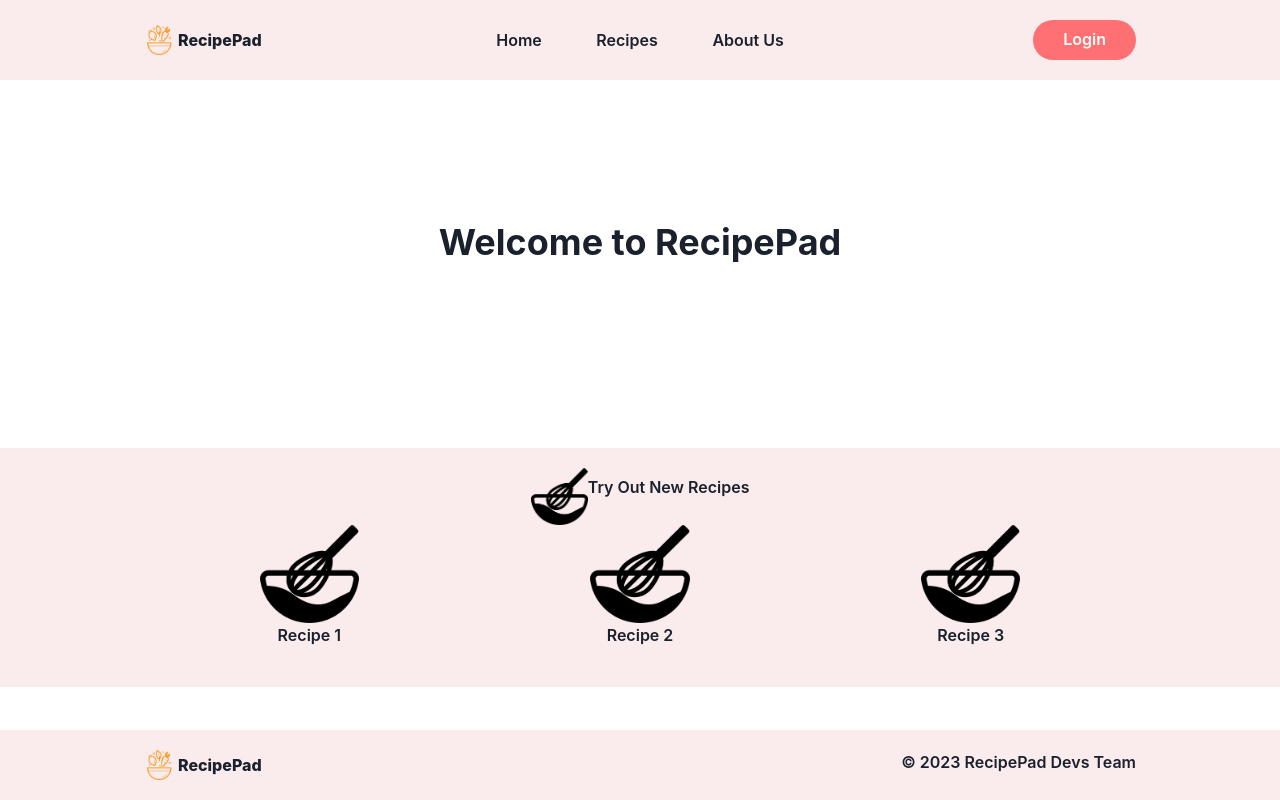
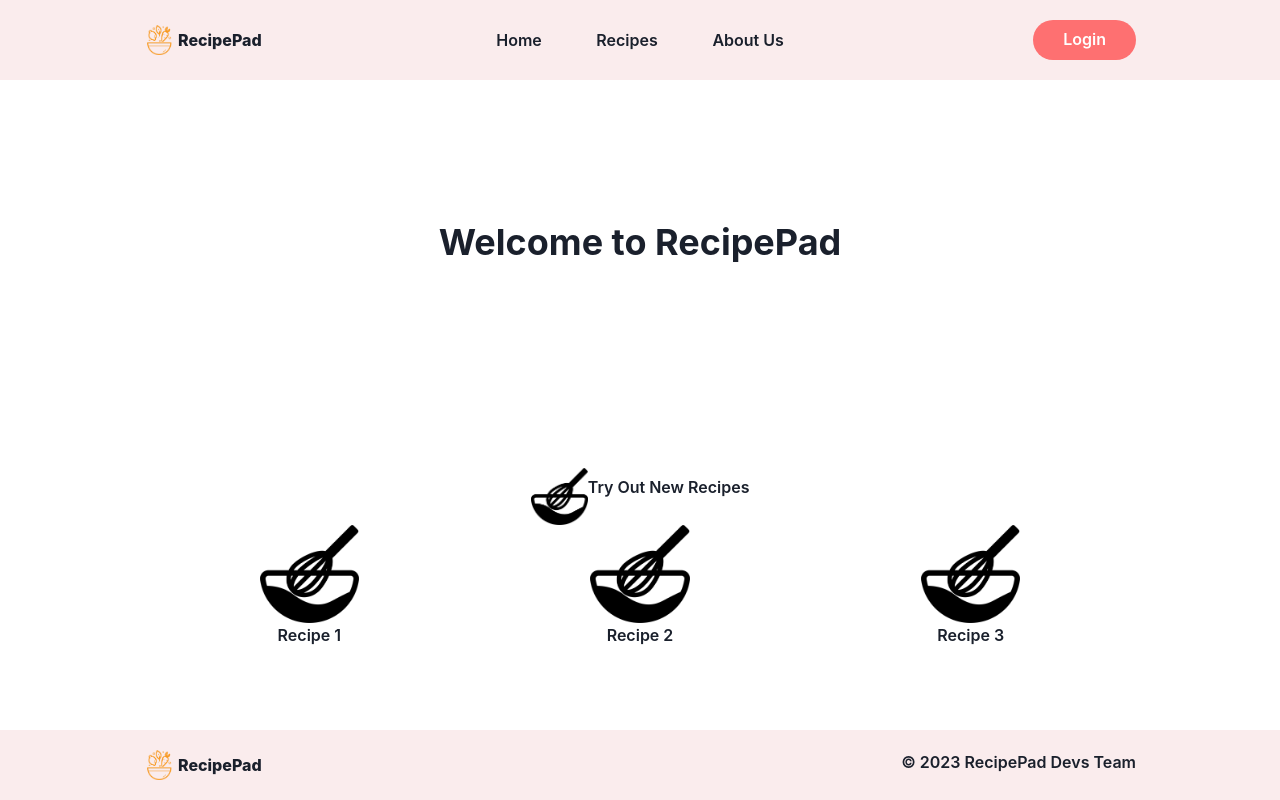
Before and after one commit to monalizadsg/recipe-pad, a React (Vite) app: page / in a window 1280 px wide. Built offline with nearby package versions, Linux system fonts and the light colour scheme.

Commit message:
update RecipeCard component

```diff
--- a/src/components/RecipeCard.jsx
+++ b/src/components/RecipeCard.jsx
@@ -1,14 +1,14 @@
 import { Flex, Text } from "@chakra-ui/react";
 
-function RecipeCard() {
+function RecipeCard({ name, imgUrl }) {
   return (
-    <Flex flex="10%" justifyContent="space-evenly">
-      <Text fontSize="md" fontWeight="semibold">
-        Recipe Image
-      </Text>
-      <Text fontSize="md" fontWeight="semibold">
-        Recipe Name
-      </Text>
+    <Flex flexDirection='column' alignItems='center' mb='20px'>
+      <img
+        src={imgUrl}
+        alt='recipe_bowl'
+        style={{ width: "30%", height: "auto" }}
+      />
+      <Text fontWeight={600}>{name}</Text>
     </Flex>
   );
 }
--- a/src/components/Recipes.jsx
+++ b/src/components/Recipes.jsx
@@ -2,100 +2,48 @@ import { Flex, Text } from "@chakra-ui/react";
 import RecipeCard from "./RecipeCard";
 import recipe_bowl from "../assets/recipe.png";
 
+const recipeData = [
+  {
+    id: 1,
+    name: "Recipe 1",
+    imgUrl: recipe_bowl,
+  },
+  {
+    id: 2,
+    name: "Recipe 2",
+    imgUrl: recipe_bowl,
+  },
+  {
+    id: 3,
+    name: "Recipe 3",
+    imgUrl: recipe_bowl,
+  },
+];
+
 function Recipes() {
   return (
     <Flex
-      flexDirection="column"
-      justifyContent="center"
-      alignItems="center"
-      bgColor="#FAECED"
-      p="20px"
+      flexDirection='column'
+      justifyContent='center'
+      alignItems='center'
+      // bgColor='#FAECED'
+      p='20px'
     >
-      <Flex flexDirection="row" alignItems="center" justifyContent="center">
+      <Flex flexDirection='row' alignItems='center' justifyContent='center'>
         <img
           src={recipe_bowl}
-          alt="recipe_bowl"
+          alt='recipe_bowl'
           style={{ width: "5%", height: "auto" }}
         />
-        <Text fontWeight={600} mb="20px">
+        <Text fontWeight={600} mb='20px'>
           Try Out New Recipes
         </Text>
       </Flex>
-      <Flex w="80%" justifyContent="center">
-        <Flex flexDirection="column" alignItems="center" mb="20px">
-          <img
-            src={recipe_bowl}
-            alt="recipe_bowl"
-            style={{ width: "30%", height: "auto" }}
-          />
-          <Text fontWeight={600}>Recipe 1</Text>
-        </Flex>
-        <Flex flexDirection="column" alignItems="center" mb="20px">
-          <img
-            src={recipe_bowl}
-            alt="recipe_bowl"
-            style={{ width: "30%", height: "auto" }}
-          />
-          <Text fontWeight={600}>Recipe 2</Text>
-        </Flex>
-        <Flex flexDirection="column" alignItems="center" mb="20px">
-          <img
-            src={recipe_bowl}
-            alt="recipe_bowl"
-            style={{ width: "30%", height: "auto" }}
-          />
-          <Text fontWeight={600}>Recipe 3</Text>
-        </Flex>
+      <Flex w='80%' justifyContent='center'>
+        {recipeData.map((item) => (
+          <RecipeCard key={item.id} name={item.name} imgUrl={item.imgUrl} />
+        ))}
       </Flex>
-      {/*<Flex justifyContent="center" alignItems="center" mb="20px">
-
-        <Text fontWeight={600}>Try Out New Recipes</Text>
-      </Flex>
-      <Flex w="80%" justifyContent="center" flexWrap="wrap">
-        <Flex
-          flexDirection="column"
-          alignItems="center"
-          width={{ base: "100%", md: "33%" }}
-          mb="20px"
-        >
-          <img src={recipe_bowl} alt="recipe_bowl" />
-          <Text fontWeight={600}>Recipe 1</Text>
-        </Flex>
-        <Flex
-          flexDirection="column"
-          alignItems="center"
-          width={{ base: "100%", md: "33%" }}
-          mb="20px"
-        >
-          <img src={recipe_bowl} alt="recipe_bowl" />
-          <Text fontWeight={600}>Recipe 2</Text>
-        </Flex>
-        <Flex
-          flexDirection="column"
-          alignItems="center"
-          width={{ base: "100%", md: "33%" }}
-          mb="20px"
-        >
-          <img src={recipe_bowl} alt="recipe_bowl" />
-          <Text fontWeight={600}>Recipe 3</Text>
-        </Flex>
-      </Flex>
-
-      <Flex flex={2} justifyContent="center" mb="20px">
-        <img src={recipe_bowl} alt="recipe_bowl" />
-        <Text fontWeight={600}>Try Out New Recipes</Text>
-      </Flex>
-      <Flex w="80%" justifyContent="center">
-        <Flex flexDirection="column" alignItems="center" mb="20px">
-          <RecipeCard />
-        </Flex>
-        <Flex flexDirection="column" alignItems="center" mb="20px">
-          <RecipeCard />
-        </Flex>
-        <Flex flexDirection="column" alignItems="center" mb="20px">
-          <RecipeCard />
-        </Flex>
-  </Flex>*/}
     </Flex>
   );
 }
```
